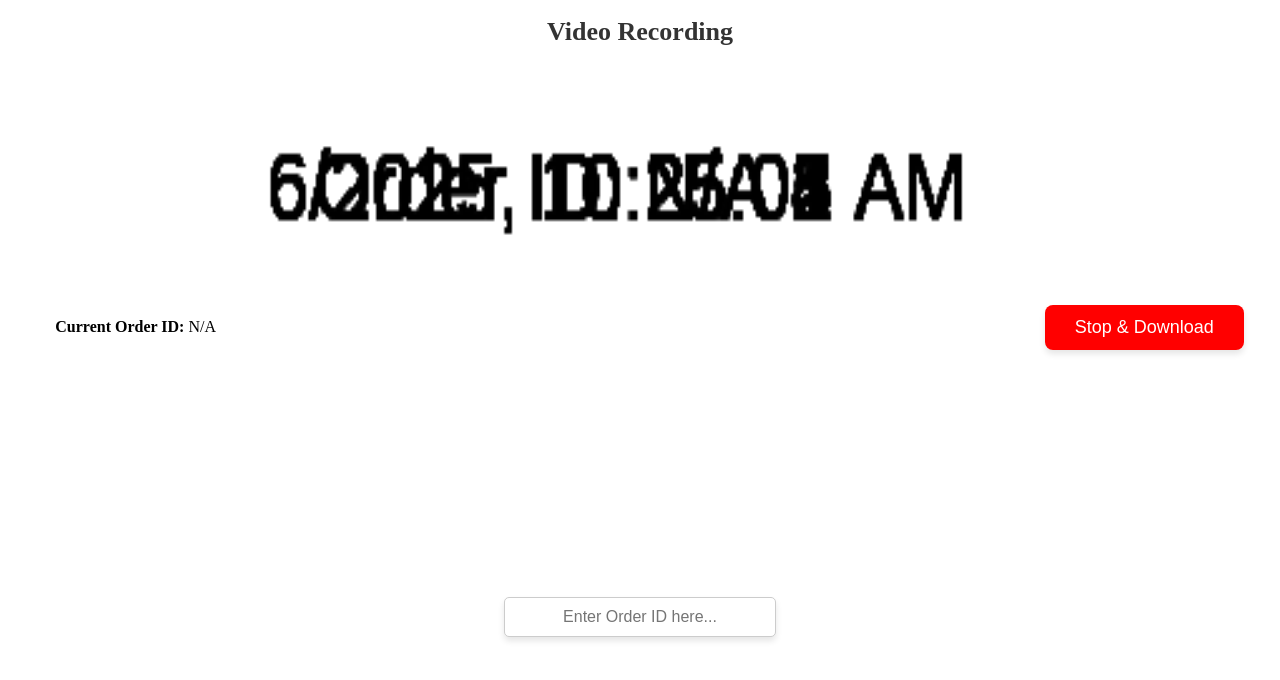
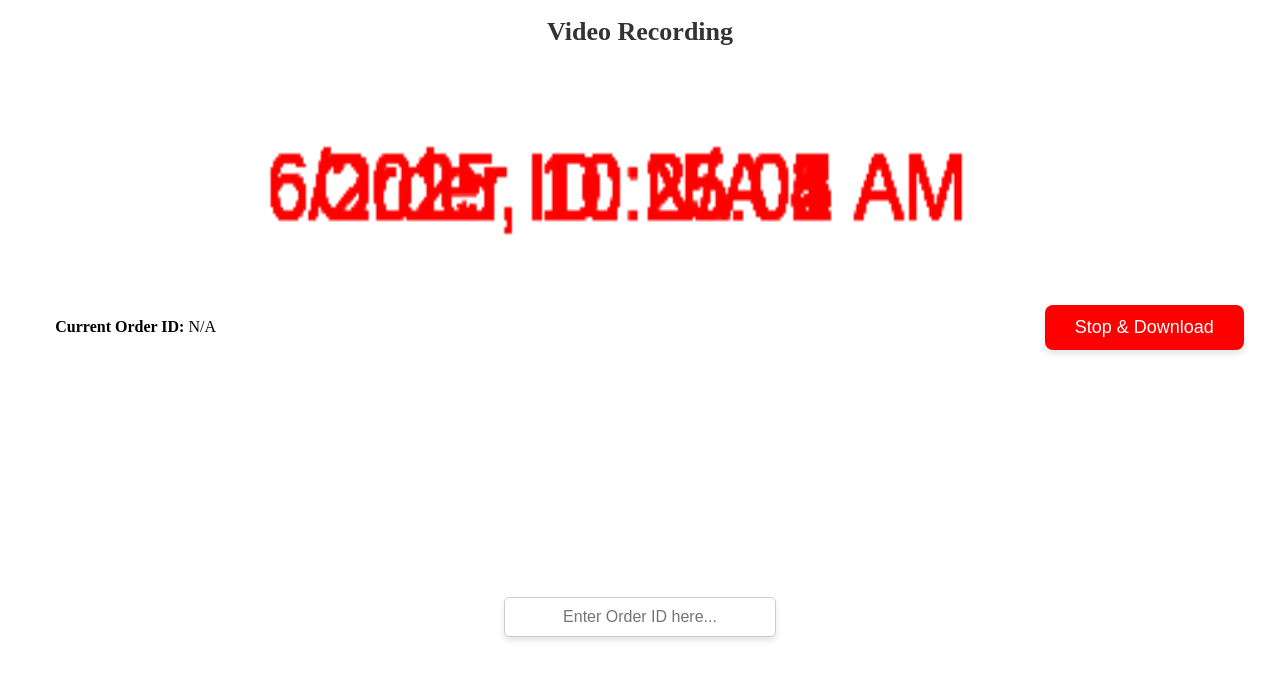
Before and after one commit to priteshlakkad/no-motion, a React (Create React App) app: page / in a window 1280 px wide. Shown: the top 680 px of the page. Built offline with nearby package versions, Linux system fonts and the light colour scheme; no server answers.

Commit message:
change text color

```diff
--- a/src/components/HandMotionDetector.js
+++ b/src/components/HandMotionDetector.js
@@ -64,14 +64,14 @@ const HandMotionDetector = () => {
 
         // Draw the Current Order ID on the top-left side
         context.font = "30px Arial";
-        context.fillStyle = "black";
+        context.fillStyle = "red";
         context.textAlign = "left";
         context.textBaseline = "top";
         context.fillText(`Order ID: ${orderId || "N/A"}`, 20, 20);
 
         // Draw the current date-time on the top-right side
         context.font = "30px Arial";
-        context.fillStyle = "black";
+        context.fillStyle = "red";
         context.textAlign = "right";
         context.textBaseline = "top";
         context.fillText(currentTime, canvasRef.current.width - 20, 20); // Top-right corner
```
